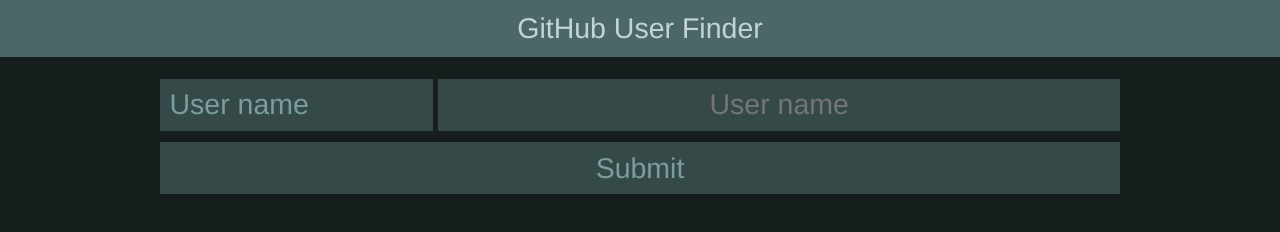
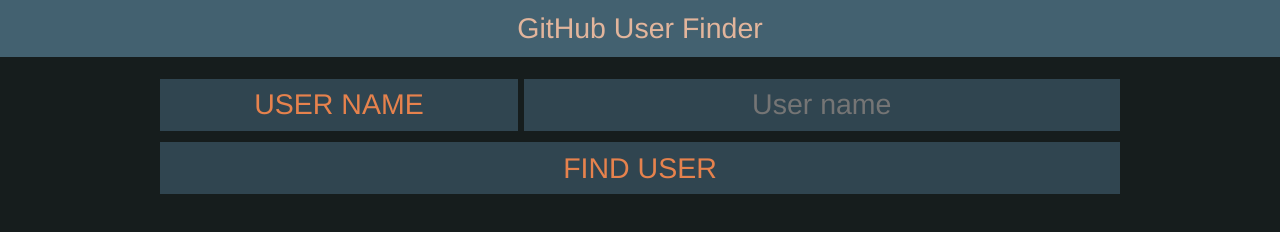
Before and after one commit to IvansPhoto/GitHubFinder, a plain HTML site: page index.html in a window 1280 px wide. Drawn offline with Linux system fonts and the light colour scheme.

Commit message:
Complete a function to remove an element.

```diff
--- a/index.html
+++ b/index.html
@@ -11,7 +11,7 @@
 <form action="#" method="post" enctype="multipart/form-data">
 	<label class="border-radius color-gray1" for="UserName">User name</label>
 	<input class="border-radius color-gray1" type="text" name="UserName" id="UserName" placeholder="User name" required/>
-	<button class="border-radius color-gray1" type="submit">Submit</button>
+	<button class="border-radius color-gray1" type="submit">Find user</button>
 </form>
 </body>
 </html>
--- a/js/mainJS.js
+++ b/js/mainJS.js
@@ -45,20 +45,16 @@
 	<div class="userInfo color-gray1">Location: ${location}</div>
 	<div class="userInfo color-gray1">Member since: ${created_at}</div>
 	<a class="goToProfile color-gray2" href="${html_url}">View user profile on GitHub</a>`;
-	document.querySelector('body').appendChild(profile);
-	document.querySelector('.remove-record').addEventListener('click', removeRecord);
+
+	document.querySelector('body').insertBefore(profile, document.querySelector('form').nextSibling);
+
+	document.querySelectorAll('.remove-record').forEach(e => {
+		e.addEventListener('click', removeRecord)
+	});
 }
-
-
 
 function removeRecord() {
 	this.parentElement.remove();
-
-	// removeItem.forEach(function (e) {
-	// 	e.addEventListener('click', function () {
-	// 		this.parentElement.remove();
-	// 	})
-	// });
 }
 
 function userNotFound(error, userName) {
--- a/scss/_userProfile.scss
+++ b/scss/_userProfile.scss
@@ -13,12 +13,18 @@
 form {
 	width: var(--width);
 	display: grid;
-	grid-template-columns: 2fr 5fr;
+	grid-template-columns: 3fr 5fr;
 	gap: 0.3rem;
+
+	label {
+		text-align: center;
+		text-transform: uppercase;
+	}
 
 	button {
 		grid-column: span 2;
 		text-align: center;
+		text-transform: uppercase;
 	}
 }
 
--- a/scss/styles.scss
+++ b/scss/styles.scss
@@ -1,10 +1,10 @@
 :root {
 	font-size: 19px;
 	--colorB1: hsla(180, 15%, 10%, 1);
-	--colorB2: hsla(180, 15%, 25%, 1);
-	--colorB3: hsla(180, 15%, 35%, 1);
-	--colorF1: hsla(180, 15%, 55%, 1);
-	--colorF2: hsla(180, 15%, 80%, 1);
+	--colorB2: hsla(200, 25%, 25%, 1);
+	--colorB3: hsla(200, 25%, 35%, 1);
+	--colorF1: hsla(21, 75%, 60%, 1);
+	--colorF2: hsla(21, 55%, 75%, 1);
 	--borderRadius: 0;
 	--width: 75vw;
 }
```
Also changed, not shown: css/styles.css.
